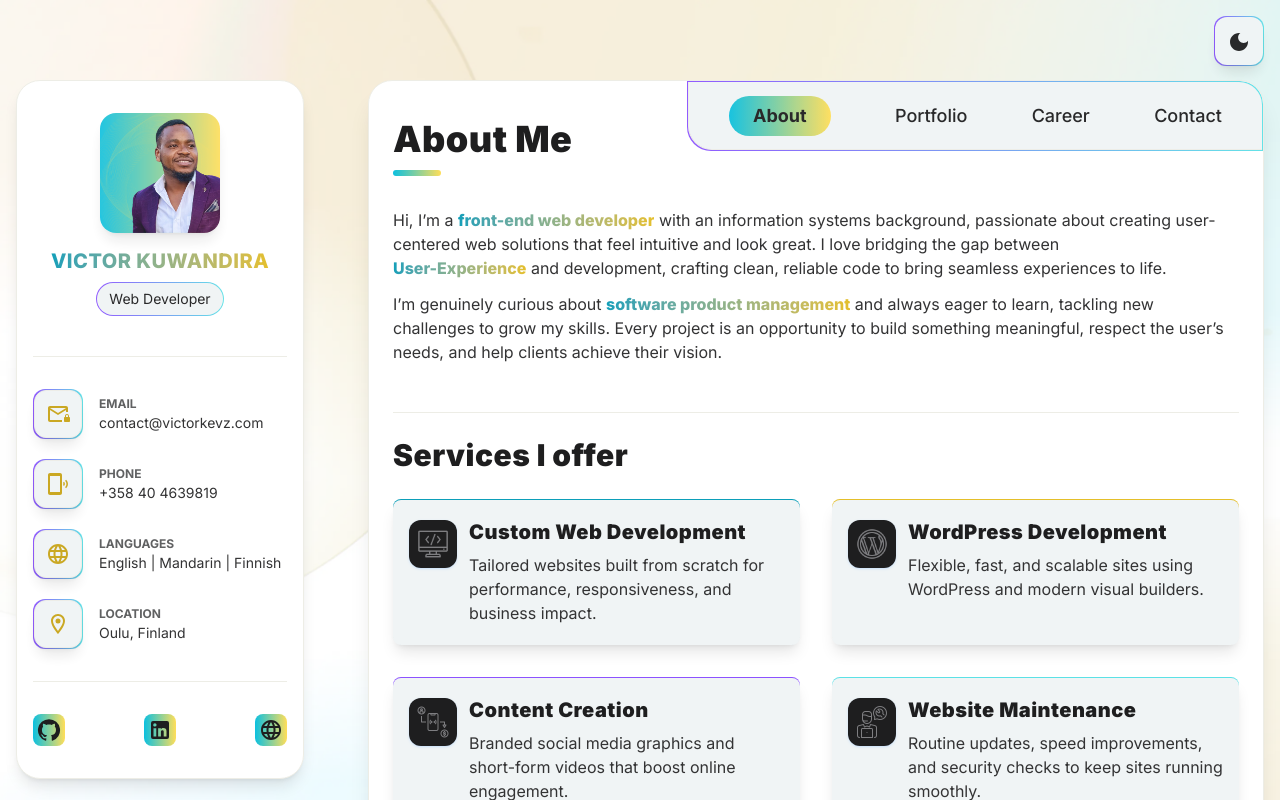
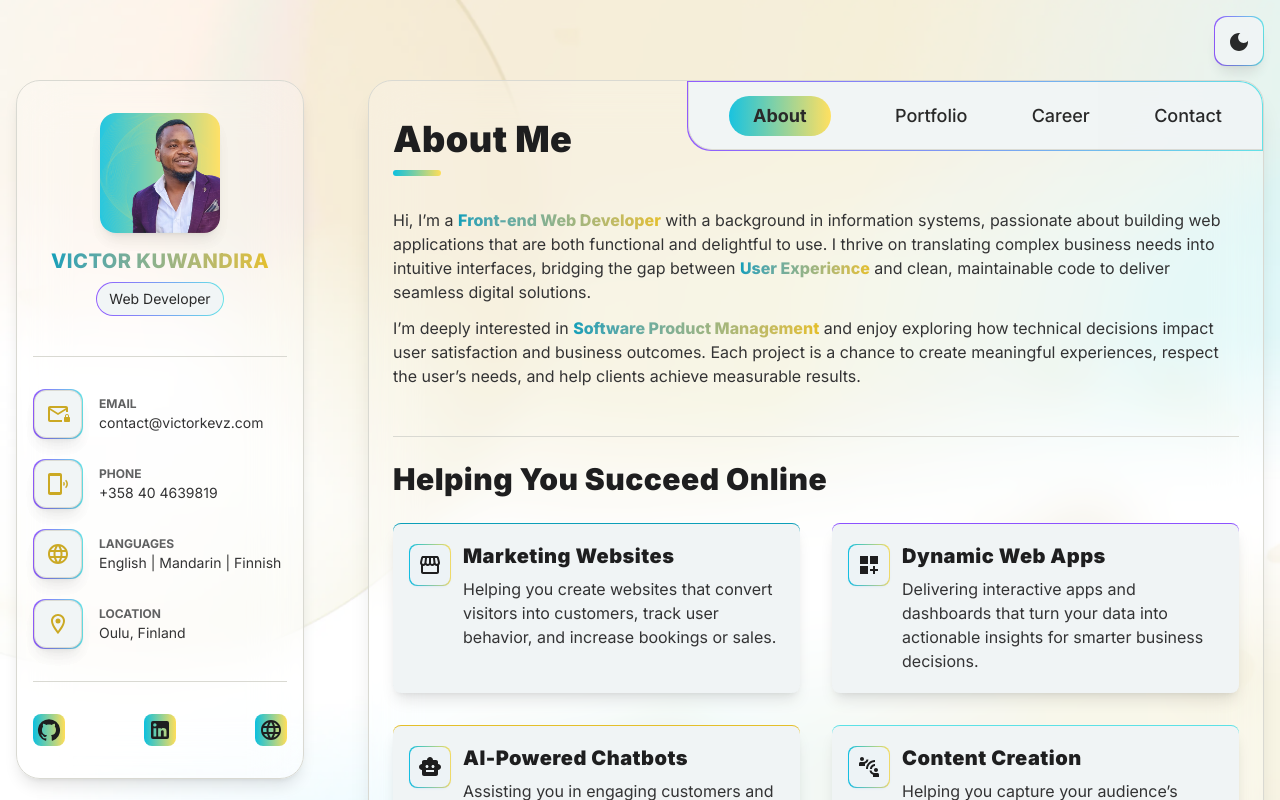
Before and after one commit to VictorKevz/portfolio, a React (Vite) app: page / in a window 1280 px wide. Shown: the top 800 px of the page. Built offline with nearby package versions, Linux system fonts and the light colour scheme; the HTML template or start-up script is replaced by a standard one.

Commit message:
Revise services and apply new colors to the About Me tab

```diff
--- a/src/components/content/tabs/about/About.tsx
+++ b/src/components/content/tabs/about/About.tsx
@@ -8,34 +8,37 @@ export const About = () => {
     <div className="w-full px-6 mt-8">
       <header className="w-full flex flex-col items-start gap-3">
         <p className="text-sm sm:text-base">
-          Hi, I’m a <HighlightedText text="front-end web developer" /> with an
-          information systems background, passionate about creating
-          user-centered web solutions that feel intuitive and look great. I love
-          bridging the gap between <br />
-          <HighlightedText text="User-Experience" /> and development, crafting
-          clean, reliable code to bring seamless experiences to life.
+          Hi, I’m a <HighlightedText text="Front-end Web Developer" /> with a
+          background in information systems, passionate about building web
+          applications that are both functional and delightful to use. I thrive
+          on translating complex business needs into intuitive interfaces,
+          bridging the gap between <HighlightedText text="User Experience" />{" "}
+          and clean, maintainable code to deliver seamless digital solutions.
         </p>
         <p className="text-sm sm:text-base">
-          I’m genuinely curious about{" "}
-          <HighlightedText text="software product management" /> and always
-          eager to learn, tackling new challenges to grow my skills. Every
-          project is an opportunity to build something meaningful, respect the
-          user’s needs, and help clients achieve their vision.
+          I’m deeply interested in{" "}
+          <HighlightedText text="Software Product Management" /> and enjoy
+          exploring how technical decisions impact user satisfaction and
+          business outcomes. Each project is a chance to create meaningful
+          experiences, respect the user’s needs, and help clients achieve
+          measurable results.
         </p>
       </header>
       <div className="w-full flex flex-col items-start mt-12 py-6 border-t border-[var(--border)]">
-        <h3 className="text-3xl">Services I offer</h3>
+        <h3 className="text-3xl">Helping You Succeed Online</h3>
         <div className="grid grid-cols-1 md:grid-cols-2 gap-8 mt-6">
           {servicesData.map((card) => (
             <div
               key={card.id}
               className={`pt-px rounded-t-lg rounded-b-xl w-full`}
-              style={{ backgroundColor: `var(${card.color})` }}
+              style={{ backgroundColor: `var(--${card.color})` }}
             >
               <div className="w-full h-full flex flex-col items-center sm:flex-row sm:items-start gap-3 bg-[var(--neutral-300)] rounded-lg px-4 py-5 shadow-lg">
-                <figure className="rounded-xl bg-[var(--neutral-0)] p-2 flex items-center justify-center shadow-sm shadow-blue-400/20">
-                  <img src={card.icon} alt="" className="min-w-8 w-9" />
-                </figure>
+                <span className="primary-gradient-bg p-px rounded-lg">
+                  <span className="rounded-lg bg-[var(--neutral-100)] text-[var(--neutral-900)] p-2 flex items-center justify-center shadow-sm shadow-blue-400/20">
+                    <card.icon />
+                  </span>
+                </span>
                 <div className="flex flex-col items-center text-center sm:text-left sm:items-start gap-2">
                   <h4 className="text-sm sm:text-xl">{card.title}</h4>
                   <p className="text-sm sm:text-base">{card.description}</p>
--- a/src/components/content/tabs/about/AboutData.ts
+++ b/src/components/content/tabs/about/AboutData.ts
@@ -1,46 +1,46 @@
-import webDev from "../../../../assets/images/webDev.png";
-import content from "../../../../assets/images/content.png";
-import support from "../../../../assets/images/support.png";
-import wordpress from "../../../../assets/images/wordpress.png";
 import {
+  ConnectWithoutContactOutlined,
+  DashboardCustomize,
   FitnessCenter,
   LibraryMusicOutlined,
   Podcasts,
+  SmartToy,
   SportsSoccer,
+  Storefront,
 } from "@mui/icons-material";
 
 export const servicesData = [
   {
-    id: "custom-dev",
-    title: "Custom Web Development",
+    id: 1,
+    icon: Storefront,
+    title: "Marketing Websites",
     description:
-      "Tailored websites built from scratch for performance, responsiveness, and business impact.",
-    icon: webDev,
-    color: "--primary-gradient-left",
+      "Helping you create websites that convert visitors into customers, track user behavior, and increase bookings or sales.",
+    color: "primary-gradient-left",
   },
   {
-    id: "wordpress",
-    title: "WordPress Development",
+    id: 2,
+    icon: DashboardCustomize,
+    title: "Dynamic Web Apps",
     description:
-      "Flexible, fast, and scalable sites using WordPress and modern visual builders.",
-    icon: wordpress,
-    color: "--primary-gradient-right",
+      "Delivering interactive apps and dashboards that turn your data into actionable insights for smarter business decisions.",
+    color: "accent-gradient-left",
   },
   {
-    id: "content-creation",
+    id: 3,
+    icon: SmartToy,
+    title: "AI-Powered Chatbots",
+    description:
+      "Assisting you in engaging customers and automating support with intelligent conversational tools that save time and improve satisfaction.",
+    color: "primary-gradient-right",
+  },
+  {
+    id: 4,
+    icon: ConnectWithoutContactOutlined,
     title: "Content Creation",
     description:
-      "Branded social media graphics and short-form videos that boost online engagement.",
-    icon: content,
-    color: "--accent-gradient-left",
-  },
-  {
-    id: "maintenance",
-    title: "Website Maintenance",
-    description:
-      "Routine updates, speed improvements, and security checks to keep sites running smoothly.",
-    icon: support,
-    color: "--accent-gradient-right",
+      "Helping you capture your audience’s attention with high-quality visuals and media that grow your brand and drive conversions.",
+    color: "accent-gradient-right",
   },
 ];
 
--- a/src/components/content/tabs/career/Skills.tsx
+++ b/src/components/content/tabs/career/Skills.tsx
@@ -59,13 +59,15 @@ const ScrollingRow = ({ items, direction, speed }: ScrollingRowProps) => {
         {duplicatedItems.map((item, index) => (
           <li
             key={`${item.name}-${index}`}
-            className="scale-70 sm:scale-80 md:scale-90 lg:scale-100 group min-w-max h-12 px-2 rounded-lg bg-[var(--neutral-300)] flex items-center justify-center text-[var(--neutral-900)] filter opacity-70 group-hover:opacity-100 transition-all duration-300 ease-in-out cursor-pointer"
+            className="accent-gradient rounded-lg filter opacity-70 group-hover:opacity-100"
           >
-            {item.icon ? (
-              <img src={item.icon} alt={item.name} className="h-auto" />
-            ) : (
-              item.name
-            )}
+            <span className="scale-70 sm:scale-80 md:scale-90 lg:scale-100 group min-w-max h-12 px-2 rounded-lg bg-[var(--neutral-100)] flex items-center justify-center text-[var(--neutral-900)]  transition-all duration-300 ease-in-out cursor-pointer">
+              {item.icon ? (
+                <img src={item.icon} alt={item.name} className="h-auto" />
+              ) : (
+                item.name
+              )}
+            </span>
           </li>
         ))}
       </motion.ul>
--- a/src/index.css
+++ b/src/index.css
@@ -11,10 +11,10 @@
   --neutral-900: #1e1e1f;
   --neutral-1000: #000;
   /* Overlay colors */
-  --bg-overlay: #ffffffad; /* Main background */
-  --container-overlay: #ffffff; /* Profile card and Main Container */
+  --bg-overlay: #ffffffa6; /* Main background */
+  --container-overlay: #ffffff32; /* Profile card and Main Container */
 
-  --border: #edede6;
+  --border: #d9d9d2;
   --red-100: #df5a5a;
 
   --primary-color: #c8a418;
@@ -44,8 +44,8 @@
   --neutral-1000: #fff;
 
   /* Overlay colors */
-  --bg-overlay: #0e0d0dc7;
-  --container-overlay: #0e0d0dc7; /* Profile card and Main Container */
+  --bg-overlay: #0e0d0d89;
+  --container-overlay: #0e0d0d29; /* Profile card and Main Container */
 
   --primary-color: #ffd84d;
   --primary-gradient-left: #0cc0df;
@@ -136,7 +136,7 @@ textarea:focus {
 }
 
 .glass-container {
-  backdrop-filter: blur(2.5rem);
+  backdrop-filter: blur(1.5rem);
   background-color: var(--container-overlay);
   border: 1px solid var(--border);
 }
```
